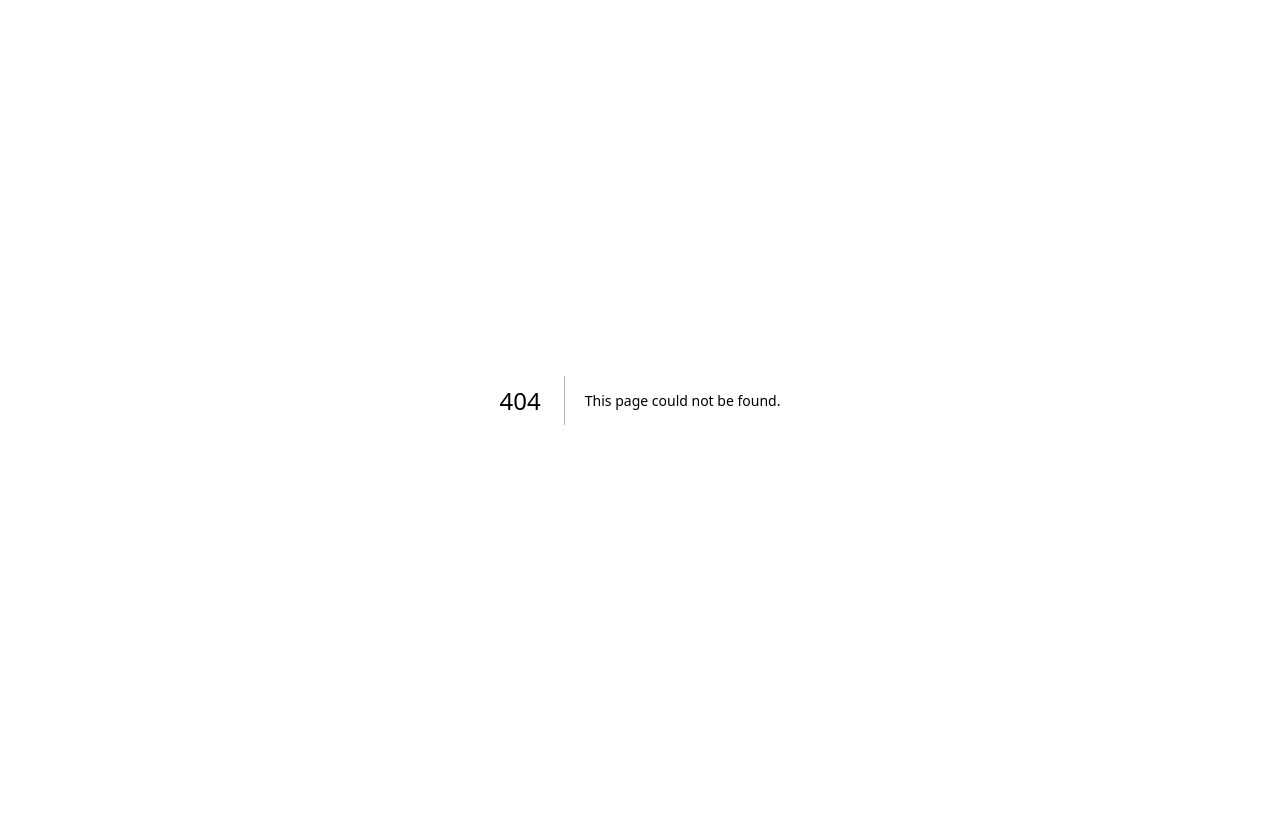
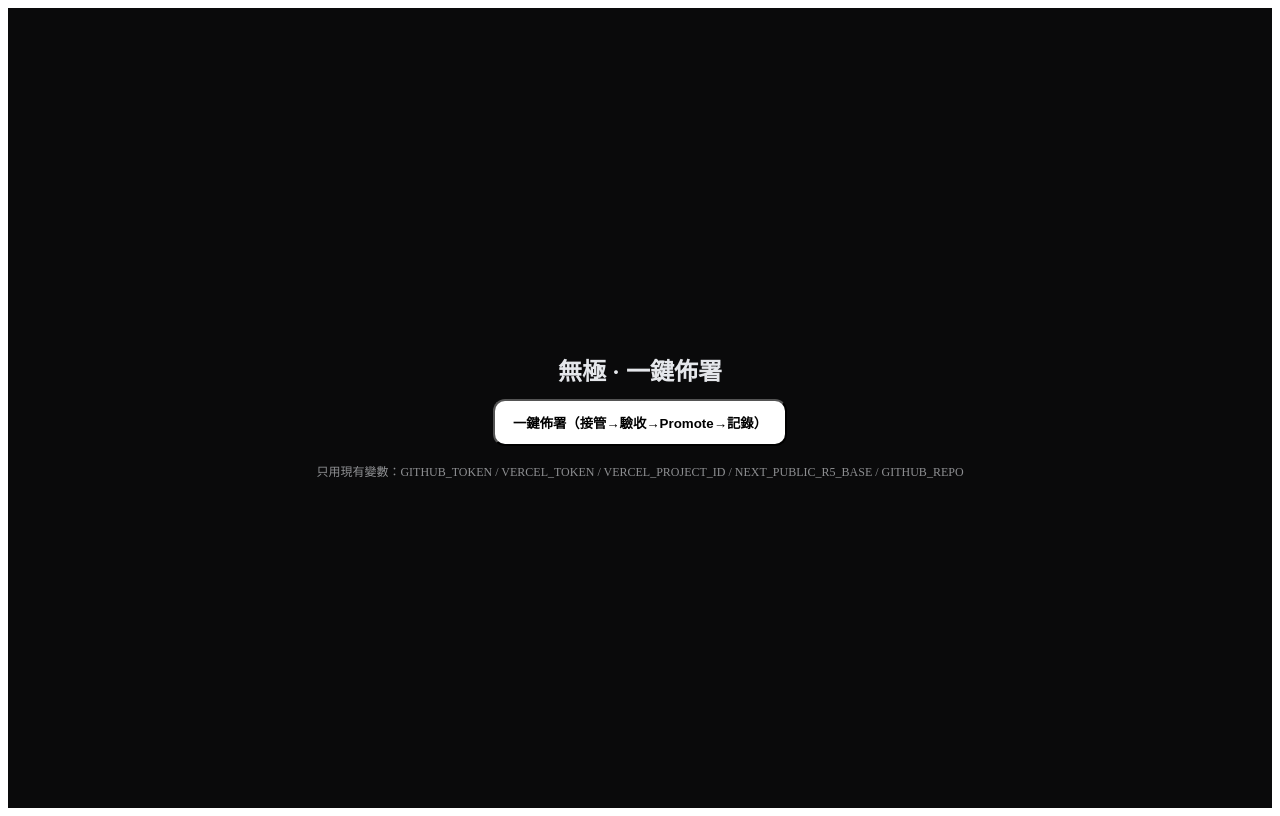
Before and after one commit to gery0112x/wentian-clean, a Next.js app: page /r5-deploy in a window 1280 px wide. Before the commit this address had no page. Built offline with nearby package versions, Linux system fonts and the light colour scheme.

Commit message:
Create r5-deploy.tsx

```diff
--- /dev/null
+++ b/pages/r5-deploy.tsx
@@ -0,0 +1,33 @@
+// pages/r5-deploy.tsx
+import * as React from 'react'
+
+export default function R5DeployPage() {
+  const [msg, setMsg] = React.useState('')
+
+  async function run() {
+    setMsg('佈署中…')
+    try {
+      const r = await fetch('/api/r5-deploy', { method: 'POST' })
+      const j = await r.json().catch(()=> ({}))
+      if (r.ok) setMsg(`完成：promoted=${j?.promoted || 'OK'} · tag=${j?.r5_release_tag || '-'}`)
+      else setMsg(`失敗：${j?.error || r.status}`)
+    } catch (e:any) {
+      setMsg(`失敗：${e?.message || e}`)
+    }
+  }
+
+  return (
+    <div style={{minHeight:'100vh',display:'grid',placeItems:'center',background:'#0A0A0B',color:'#e5e7eb'}}>
+      <div style={{textAlign:'center'}}>
+        <h1 style={{fontSize:24,marginBottom:12}}>無極 · 一鍵佈署</h1>
+        <button onClick={run} style={{padding:'12px 18px',borderRadius:12,background:'#fff',color:'#000',fontWeight:600}}>
+          一鍵佈署（接管→驗收→Promote→記錄）
+        </button>
+        <div style={{marginTop:12,opacity:.8,fontSize:14}}>{msg}</div>
+        <div style={{marginTop:16,fontSize:12,opacity:.6}}>
+          只用現有變數：GITHUB_TOKEN / VERCEL_TOKEN / VERCEL_PROJECT_ID / NEXT_PUBLIC_R5_BASE / GITHUB_REPO
+        </div>
+      </div>
+    </div>
+  )
+}
```
